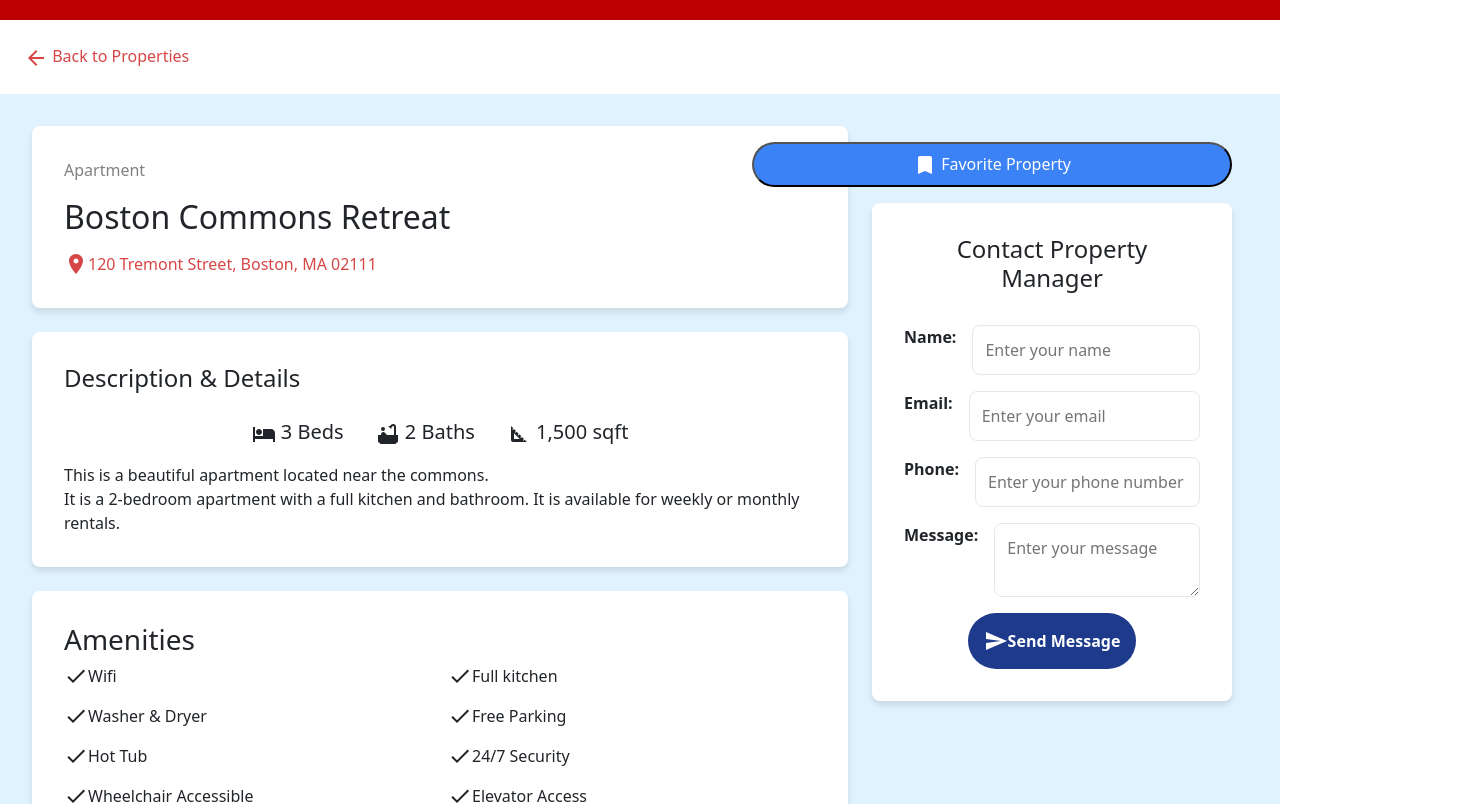
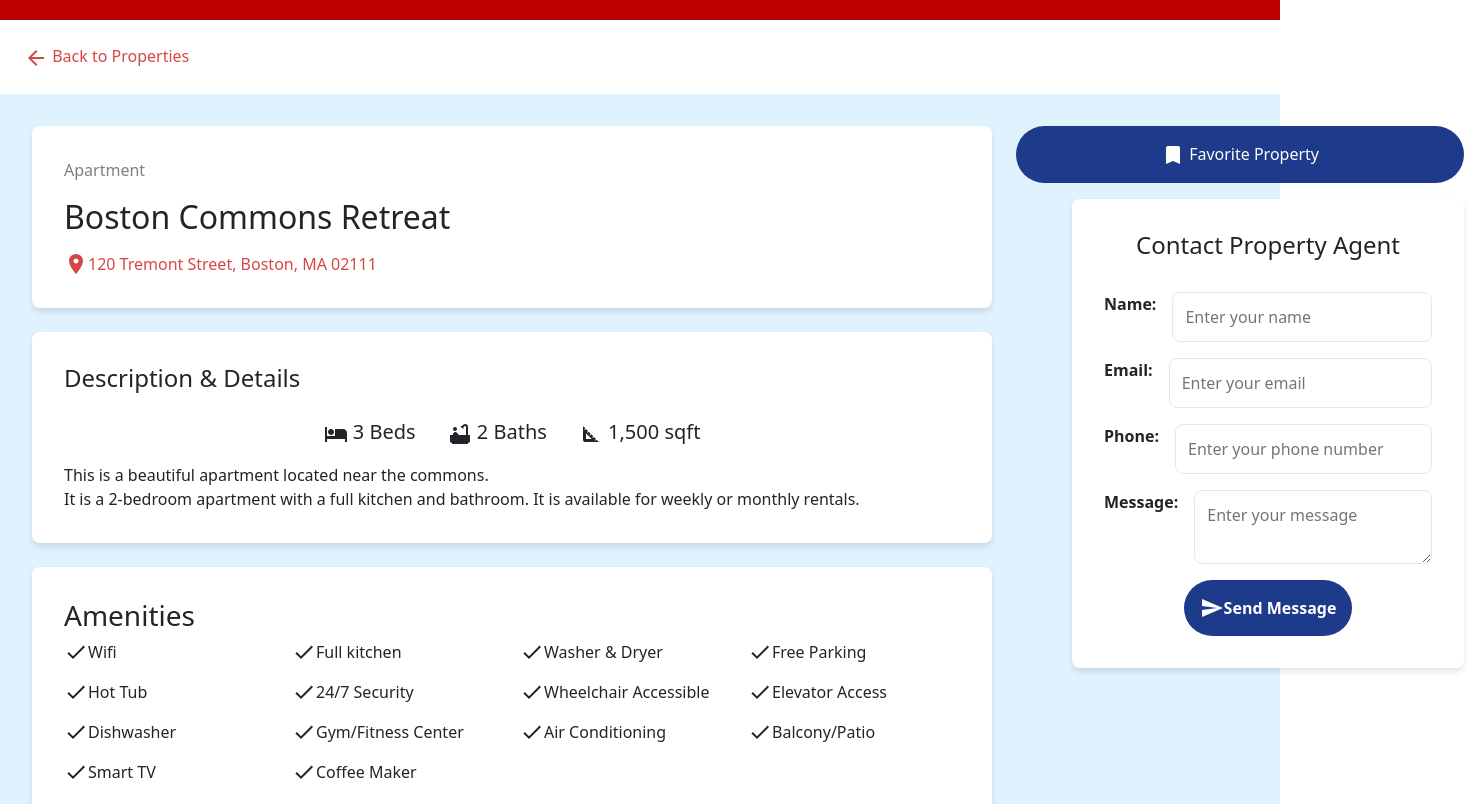
Before and after one commit to akrish0903/ACREA-realestate-market-website, a React (Vite) app in the folder acrea/: page /PropertyPage in a window 1280 px wide. Shown: the part 140-944 px from the top of the page, 1480 px wide, since content can reach past the window. Built offline with nearby package versions, Linux system fonts and the light colour scheme.

Commit message:
Add Property Page Change

```diff
--- a/acrea/src/views/AddProperty/AddProperty.jsx
+++ b/acrea/src/views/AddProperty/AddProperty.jsx
@@ -431,6 +431,18 @@ function AddProperty() {
               </div>
             </div>
             <div className={Styles.formGroup}>
+              <label htmlFor="price">Price</label>
+              <input
+                type="number"
+                id="price"
+                name="price"
+                placeholder="Enter the price of the property"
+                value={usrProperty.usrPrice || ''}
+                onChange={(e) => setUsrProperty({ ...usrProperty, usrPrice: e.target.value })}
+                required
+              />
+            </div>
+            <div className={Styles.formGroup}>
               <label htmlFor="image">Images</label>
               <br/>
               <input type="text" id="image" name="image"
--- a/acrea/src/views/PropertyPage/PropertyPage.jsx
+++ b/acrea/src/views/PropertyPage/PropertyPage.jsx
@@ -100,13 +100,13 @@ function PropertyPage() {
           {/* Sidebar */}
           <aside className={Styles.sidebar} style={{justifyContent:'left',justifyItems:'end'}}>
             {/* <button className={Styles.favoriteButton}> */}
-            <button className={Styles.btn} style={{ color:Config.color.background}} >
+            <button className={Styles.favoriteButton} style={{ color:Config.color.background}} >
               <BookmarkIcon/> Favorite Property
             </button>
 
             <div className={Styles.contactFormSection}>
             {/* <div className={Styles.optionalAuthCardRight} style={{backgroundColor:Config.color.background}}> */}
-              <h3>Contact Property Manager</h3>
+              <h3>Contact Property Agent</h3>
               <form>
                 <div className={Styles.inputGroup}>
                   <label htmlFor="name">Name:</label>
--- a/acrea/src/views/PropertyPage/css/PropertyPage.module.css
+++ b/acrea/src/views/PropertyPage/css/PropertyPage.module.css
@@ -31,15 +31,6 @@
     padding: 1rem;
 }
 
-
-
-
-
-/* .container {
-  width: 100%;
-  max-width: 1120px;
-  margin: 0 auto;
-} */
 
 a {
   text-decoration: none;
@@ -87,11 +78,8 @@ a {
 }
 
 .propertyInfoContainer {
-  /* display: flex;
-  flex-direction: column; */
   flex: 1;
   gap: 1.5rem;
-  width: 70%;
   padding-right: 1rem;
 }
 
@@ -102,6 +90,7 @@ a {
   box-shadow: 0 4px 6px rgba(0, 0, 0, 0.1);
   display: flex;
   flex-direction: column;
+  width: 60rem;
 }
 
 .propertyType {
@@ -155,14 +144,13 @@ a {
   border-radius: 8px;
   box-shadow: 0 4px 6px rgba(0, 0, 0, 0.1);
   margin-top: 1.5rem;
-
   display: flex;
   flex-direction: column;
 }
 
 .amenitiesList {
   display: grid;
-  grid-template-columns: repeat(2, 1fr);
+  grid-template-columns: repeat(4, 1fr);
   gap: 1rem;
   list-style: none;
   padding: 0;
@@ -180,12 +168,10 @@ a {
 
 /* Sidebar */
 .sidebar {
-  /* display: flex;
-  flex-direction: column; */
   flex-shrink: 0;
   gap: 1rem;
   width: 30%;
-
+  margin-left: auto;
 }
 
 .favoriteButton {
@@ -196,6 +182,8 @@ a {
   cursor: pointer;
   border: none;
   text-align: center;
+  width: 28rem;
+  margin-bottom: 1rem;
 }
 
 .favoriteButton:hover {
```
